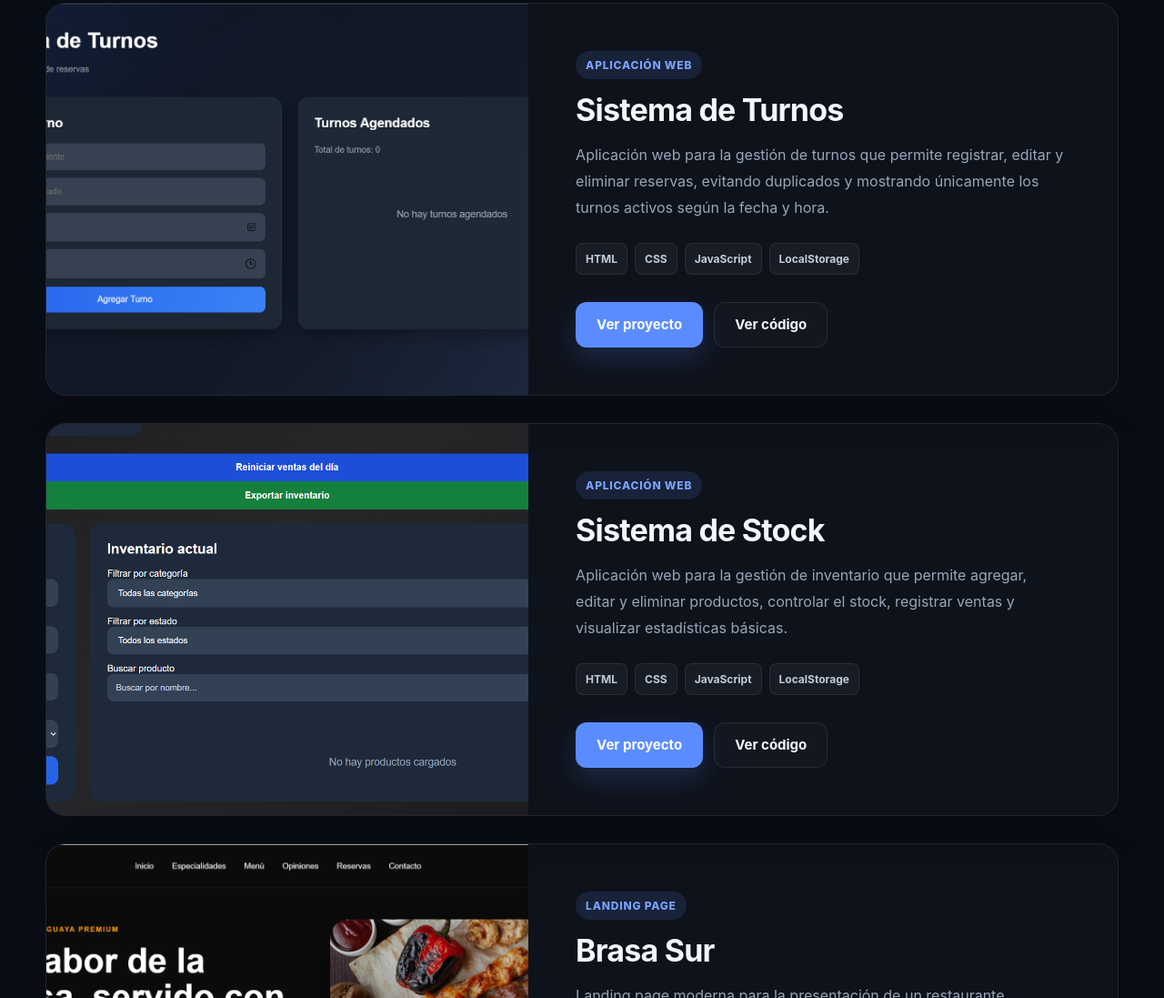
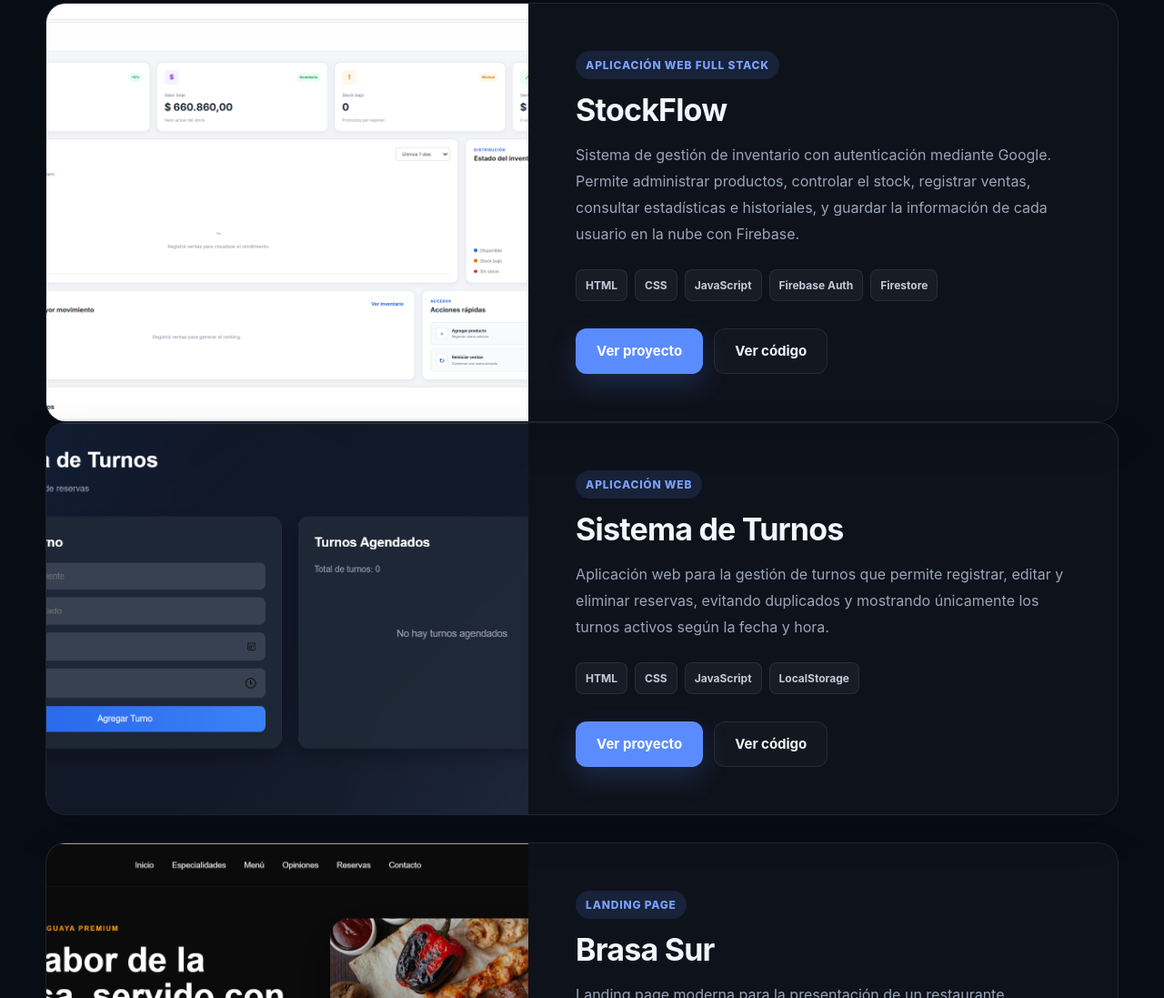
Before and after one commit to FrancoTechera20/Portfolio, a plain HTML site: page index.html in a window 1280 px wide. Shown: the part 2901-3998 px from the top of the page at 91% size. Drawn offline with Linux system fonts and the light colour scheme.

Commit message:
Actualizar portfolio y agregar StockFlow

```diff
--- a/index.html
+++ b/index.html
@@ -210,6 +210,62 @@
                 <h2>Proyectos</h2>
             </div>
 
+            <article class="proyecto">
+
+    <div class="imagen-proyecto">
+        <img
+            src="img/stockflow.png"
+            alt="Vista previa de StockFlow, sistema de gestión de inventario"
+        >
+    </div>
+
+    <div class="contenido-proyecto">
+
+        <span class="tipo-proyecto">Aplicación web full stack</span>
+
+        <h3>StockFlow</h3>
+
+        <p>
+            Sistema de gestión de inventario con autenticación mediante Google.
+            Permite administrar productos, controlar el stock, registrar ventas,
+            consultar estadísticas e historiales, y guardar la información de
+            cada usuario en la nube con Firebase.
+        </p>
+
+        <div class="tecnologias-proyecto">
+            <span>HTML</span>
+            <span>CSS</span>
+            <span>JavaScript</span>
+            <span>Firebase Auth</span>
+            <span>Firestore</span>
+        </div>
+
+        <div class="enlaces-proyecto">
+
+            <a
+                href="https://francotechera20.github.io/Stockflow/"
+                target="_blank"
+                rel="noopener noreferrer"
+                class="boton boton-principal"
+            >
+                Ver proyecto
+            </a>
+
+            <a
+                href="https://github.com/FrancoTechera20/Stockflow"
+                target="_blank"
+                rel="noopener noreferrer"
+                class="boton boton-secundario"
+            >
+                Ver código
+            </a>
+
+        </div>
+
+    </div>
+
+</article>
+
             <div class="proyectos">
 
                 <article class="proyecto">
@@ -267,59 +323,7 @@
 
                 </article>
 
-                <article class="proyecto">
 
-                    <div class="imagen-proyecto">
-                        <img
-                            src="img/Sistema de Stock.png"
-                            alt="Vista previa del Sistema de Stock"
-                        >
-                    </div>
-
-                    <div class="contenido-proyecto">
-
-                        <span class="tipo-proyecto">Aplicación web</span>
-
-                        <h3>Sistema de Stock</h3>
-
-                        <p>
-                            Aplicación web para la gestión de inventario que permite
-                            agregar, editar y eliminar productos, controlar el stock,
-                            registrar ventas y visualizar estadísticas básicas.
-                        </p>
-
-                        <div class="tecnologias-proyecto">
-                            <span>HTML</span>
-                            <span>CSS</span>
-                            <span>JavaScript</span>
-                            <span>LocalStorage</span>
-                        </div>
-
-                        <div class="enlaces-proyecto">
-
-                            <a
-                                href="https://francotechera20.github.io/sistema-stock/"
-                                target="_blank"
-                                rel="noopener noreferrer"
-                                class="boton boton-principal"
-                            >
-                                Ver proyecto
-                            </a>
-
-                            <a
-                                href="https://github.com/FrancoTechera20/sistema-stock"
-                                target="_blank"
-                                rel="noopener noreferrer"
-                                class="boton boton-secundario"
-                            >
-                                Ver código
-                            </a>
-
-                        </div>
-
-                    </div>
-
-                </article>
 
                 <article class="proyecto">
 
@@ -453,7 +457,7 @@
 
                     <p>Conocé mi perfil profesional.</p>
 
-                    <a href="img/Franco Techera.pdf" download>
+                    <a href="img/FrancoTe.pdf" download>
                         Descargar CV
                     </a>
 
```
Also changed, not shown: img/Sistema de Stock.png (deleted), img/stockflow.png (added), 2 other files.
